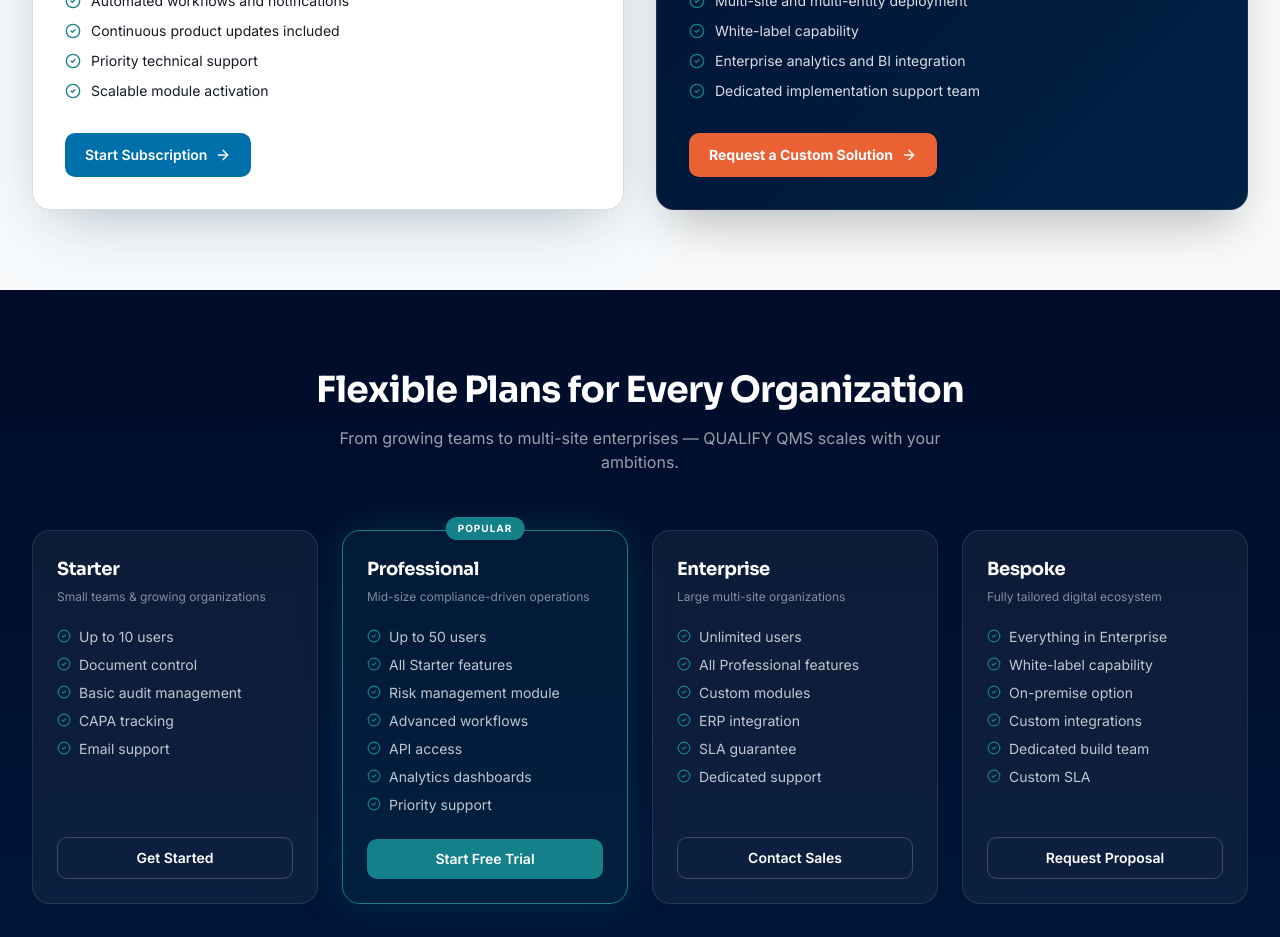
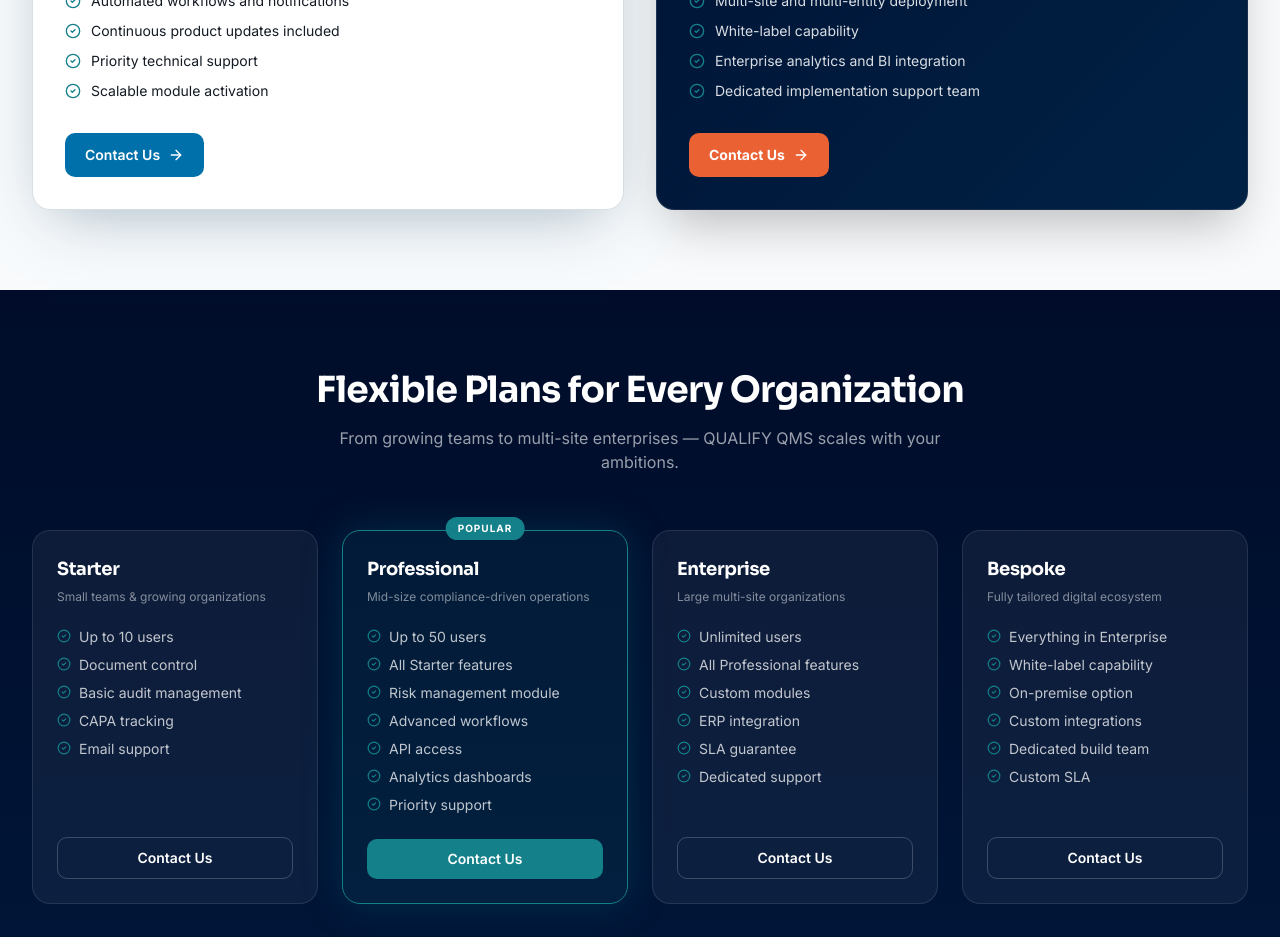
Before and after one commit to ryanmwaks/qualify-group-africa, a React (Vite) app: page /qualify-group-africa/qms-solutions in a window 1280 px wide. Shown: the part 1860-2797 px from the top of the page. Built offline with nearby package versions, Linux system fonts and the light colour scheme.

Commit message:
fix: all buttons to Contact Us, rename Training Management, add Record Management module

```diff
--- a/src/routes/qms-solutions.tsx
+++ b/src/routes/qms-solutions.tsx
@@ -397,7 +397,7 @@
                   to="/contact"
                   className="inline-flex items-center gap-2 rounded-lg bg-[var(--color-orange)] text-white font-bold px-6 py-3.5 text-sm hover:opacity-90 transition-all shadow-lg hover:shadow-[0_8px_30px_rgba(224,90,43,0.4)]"
                 >
-                  Start Subscription <ArrowRight className="size-4" />
+                  Contact Us <ArrowRight className="size-4" />
                 </Link>
                 <a
                   href="#book-demo"
@@ -499,7 +499,7 @@
                 to="/contact"
                 className="inline-flex items-center gap-2 rounded-lg bg-[var(--color-ocean)] text-white font-semibold px-5 py-3 text-sm hover:opacity-90 transition-all"
               >
-                Start Subscription <ArrowRight className="size-4" />
+                Contact Us <ArrowRight className="size-4" />
               </Link>
             </div>
 
@@ -543,7 +543,7 @@
                 to="/contact"
                 className="inline-flex items-center gap-2 rounded-lg bg-[var(--color-orange)] text-white font-bold px-5 py-3 text-sm hover:opacity-90 transition-all"
               >
-                Request a Custom Solution <ArrowRight className="size-4" />
+                Contact Us <ArrowRight className="size-4" />
               </Link>
             </div>
           </div>
@@ -583,7 +583,7 @@
                   "CAPA tracking",
                   "Email support",
                 ],
-                cta: "Get Started",
+                cta: "Contact Us",
                 highlight: false,
               },
               {
@@ -599,7 +599,7 @@
                   "Analytics dashboards",
                   "Priority support",
                 ],
-                cta: "Start Free Trial",
+                cta: "Contact Us",
                 highlight: true,
               },
               {
@@ -614,7 +614,7 @@
                   "SLA guarantee",
                   "Dedicated support",
                 ],
-                cta: "Contact Sales",
+                cta: "Contact Us",
                 highlight: false,
               },
               {
@@ -629,7 +629,7 @@
                   "Dedicated build team",
                   "Custom SLA",
                 ],
-                cta: "Request Proposal",
+                cta: "Contact Us",
                 highlight: false,
               },
             ].map((plan) => (
@@ -726,7 +726,7 @@
               },
               {
                 icon: GraduationCap,
-                name: "Training Records",
+                name: "Training Management",
                 desc: "Competence tracking, training schedules, and qualification records.",
               },
               {
@@ -753,6 +753,11 @@
                 icon: Users,
                 name: "Management Reviews",
                 desc: "Structured management review meetings with action tracking.",
+              },
+              {
+                icon: FileText,
+                name: "Record Management",
+                desc: "Centralised storage, retrieval and retention of quality and compliance records with controlled access.",
               },
             ].map(({ icon: Icon, name, desc }) => (
               <div
@@ -1246,7 +1251,7 @@
               to="/contact"
               className="inline-flex items-center gap-2 rounded-lg bg-[var(--color-orange)] text-white font-bold px-7 py-3.5 text-sm hover:opacity-90 transition-all shadow-lg hover:shadow-[0_8px_30px_rgba(224,90,43,0.4)]"
             >
-              Start Subscription <ArrowRight className="size-4" />
+              Contact Us <ArrowRight className="size-4" />
             </Link>
             <a
               href="#book-demo"
```
